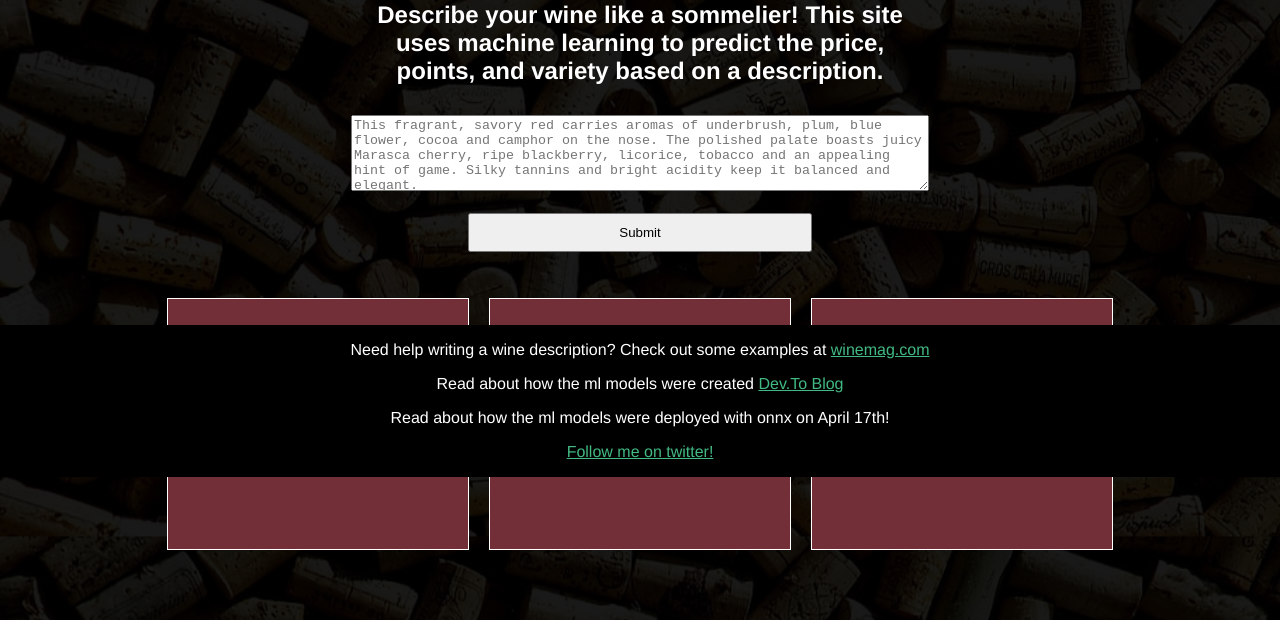
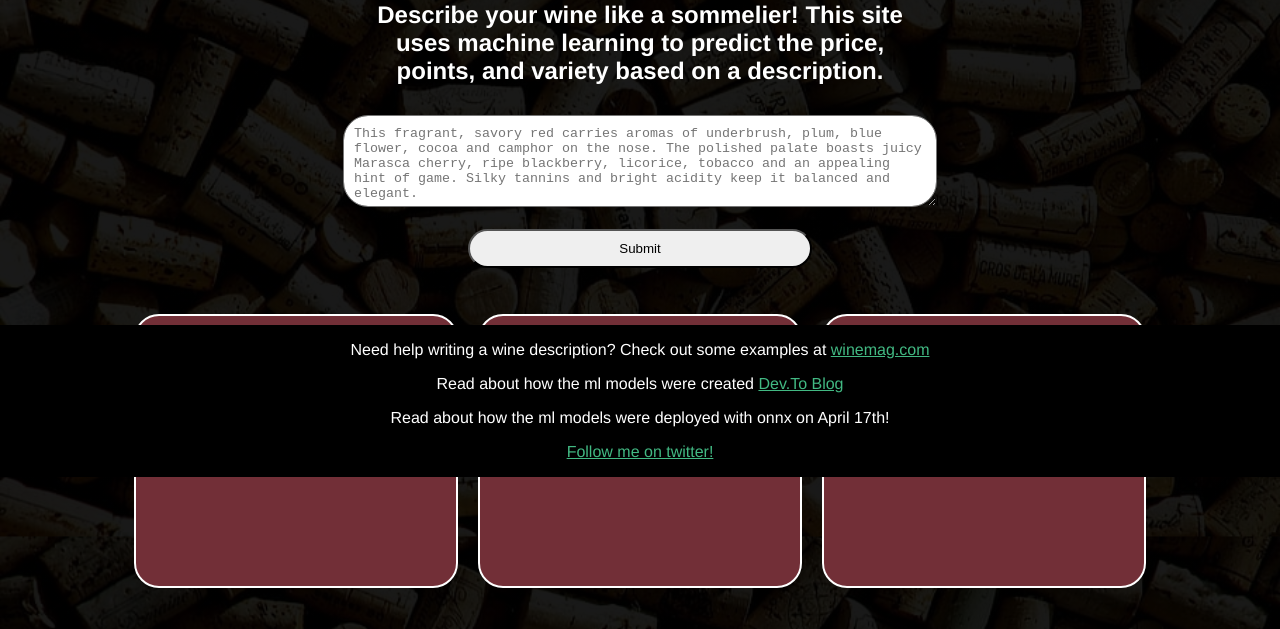
Before and after one commit to cassieview/SommWineGame, a Vue app: page / in a window 1280 px wide. Shown: the part 323-952 px from the top of the page. Built offline with nearby package versions, Linux system fonts and the light colour scheme.

Commit message:
rounded edges

```diff
--- a/src/components/Home.vue
+++ b/src/components/Home.vue
@@ -151,6 +151,8 @@ a {
 textarea {
   width: 50%;
   height: 70px;
+  border-radius: 25px;
+  padding: 10px;
 }
 
 div.intro {
@@ -174,8 +176,10 @@ div.results {
   width: 300px;
   height: 250px;
   margin: 10px;
-  border: 1px solid white;
+  border: 2px solid white;
   background-color: #722f37;
+  padding: 10px;
+  border-radius: 25px;
 }
 .middle {
   transition: 0.5s ease;
@@ -200,6 +204,9 @@ div.loading {
   background-color: rgb(0, 0, 0); /* Fallback color */
   background-color: rgba(0, 0, 0, 0.4); /* Black w/ opacity */
 }
+button {
+  border-radius: 25px;
+}
 
 .footer {
   position: fixed;
```
